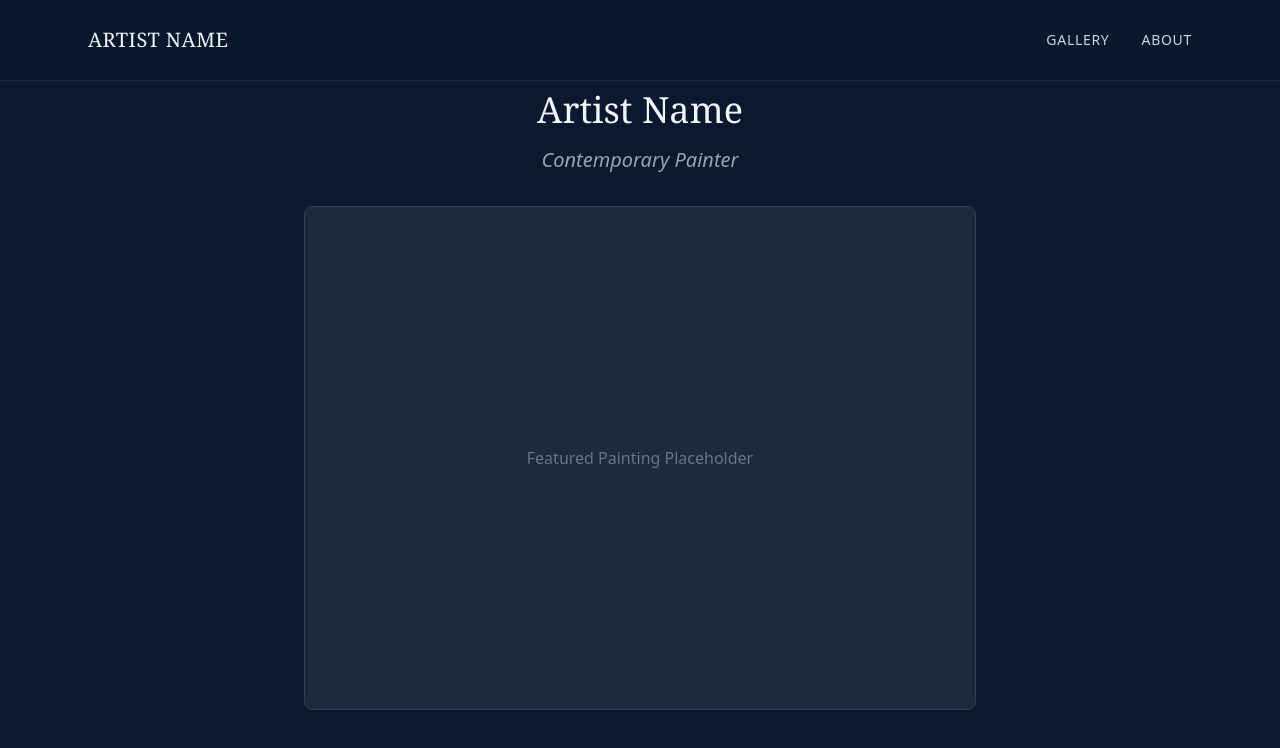
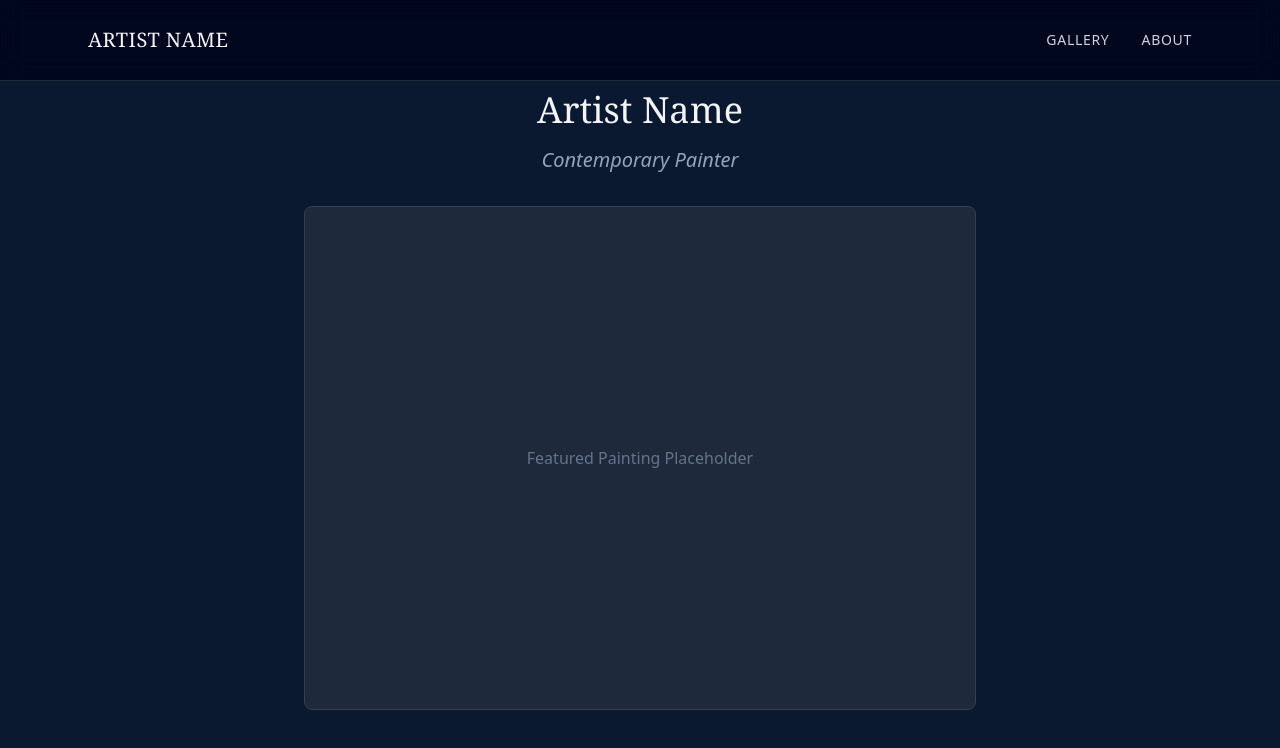
Before and after one commit to casamfelix-spec/Chukacasa, a Next.js app: page / in a window 1280 px wide. Shown: the top 748 px of the page. Built offline with nearby package versions, Linux system fonts and the light colour scheme.

Commit message:
Update Header.js

```diff
--- a/src/components/Header.js
+++ b/src/components/Header.js
@@ -2,7 +2,7 @@ import Link from 'next/link';
 
 export default function Header() {
   return (
-    <header className="fixed top-0 left-0 w-full bg-[#0a192f]/90 backdrop-blur-md z-50 border-b border-slate-800">
+    <header className="fixed top-0 left-0 w-full bg-[#00061C]/90 backdrop-blur-md z-50 border-b border-slate-800">
       <div className="max-w-6xl mx-auto px-6 h-20 flex items-center justify-between">
         <Link href="/" className="text-xl font-serif text-slate-100 tracking-wide">
           ARTIST NAME
```
